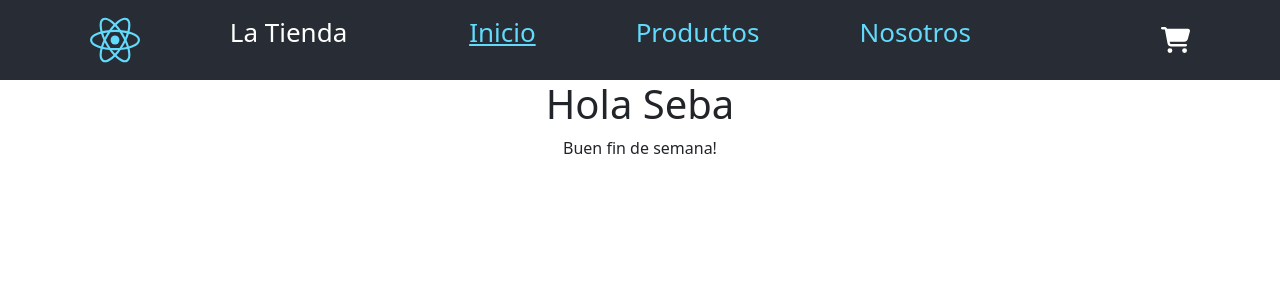
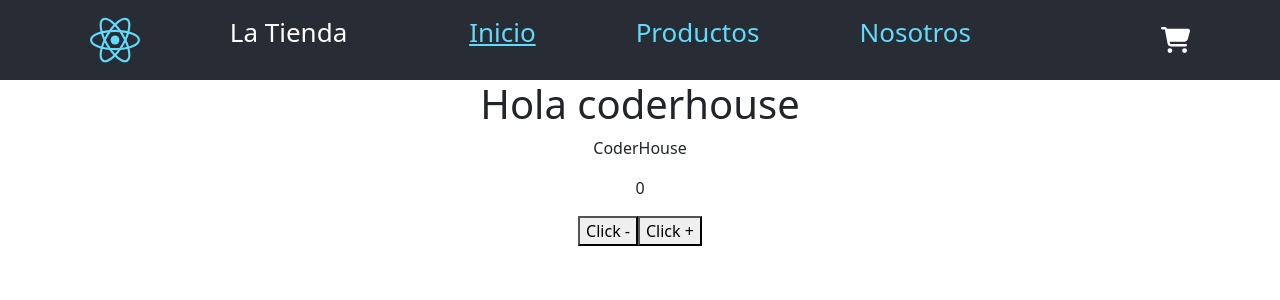
Before and after one commit to JIJaimovich/reactDesafios, a React (Vite) app: page / in a window 1280 px wide. Shown: the top 300 px of the page. Built offline with nearby package versions, Linux system fonts and the light colour scheme.

Commit message:
desafío ItemCount

```diff
--- a/src/App.jsx
+++ b/src/App.jsx
@@ -4,6 +4,7 @@ import './App.css'
 import NavBar from './components/NavBar'
 import CartWidget from './components/CartWidget/CartWidget'
 import ItemListContainer from './components/ItemListContainer'
+import ItemCount from './components/ItemCount/ItemCount'
 
 
 
@@ -11,10 +12,9 @@ function App() {
   return (
     <div className="App">
       <NavBar />
-      <ItemListContainer name="Seba" />
+      <ItemListContainer name="coderhouse" />
+      <ItemCount stock={5} inicio={0}/>
     </div>
-
-
   )
 }
 
--- a/src/components/CartWidget/CartWidget.jsx
+++ b/src/components/CartWidget/CartWidget.jsx
@@ -6,7 +6,7 @@ function CartWidget() {
     return(
       <div>
             <FontAwesomeIcon icon={faCartShopping} />
-        </div>
+      </div>
     )
   }
 export default CartWidget
--- /dev/null
+++ b/src/components/ItemCount/ItemCount.jsx
@@ -0,0 +1,28 @@
+import { useEffect, useState } from "react";
+
+const ItemCount = ({stock, inicio}) => {
+
+  const [count, setCount] = useState(inicio);
+
+  function suma(){
+  if (stock > count) {
+      setCount (count + 1);
+  } else {
+      console.log("Stock insuficiente")
+  }
+  };
+  function resta(){
+      if (count > 0) {
+        setCount(count - 1);
+      }
+  };
+  return(
+    <div>
+        <p>{count}</p>
+        <button onClick={resta}>Click -</button>
+        <button onClick={suma}>Click +</button>
+
+    </div>
+  )
+}
+export default ItemCount
--- a/src/components/ItemListContainer.jsx
+++ b/src/components/ItemListContainer.jsx
@@ -2,7 +2,7 @@ function ItemListContainer (greeting) {
     return (
       <div className="container">
         <h1>Hola {greeting.name}</h1>
-        <p>Buen fin de semana!</p>
+        <p>CoderHouse</p>
       </div>
     )
   }
```
